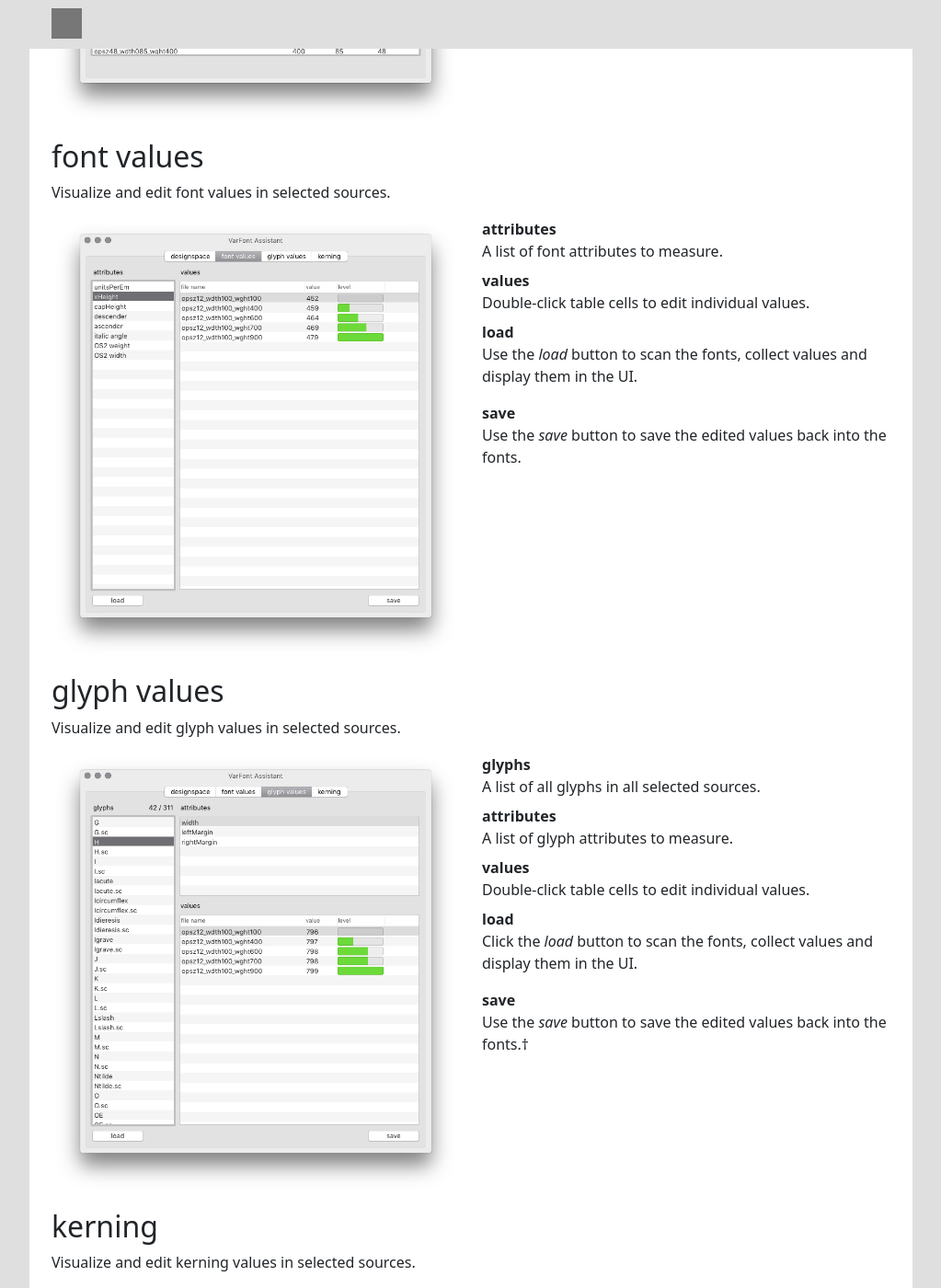
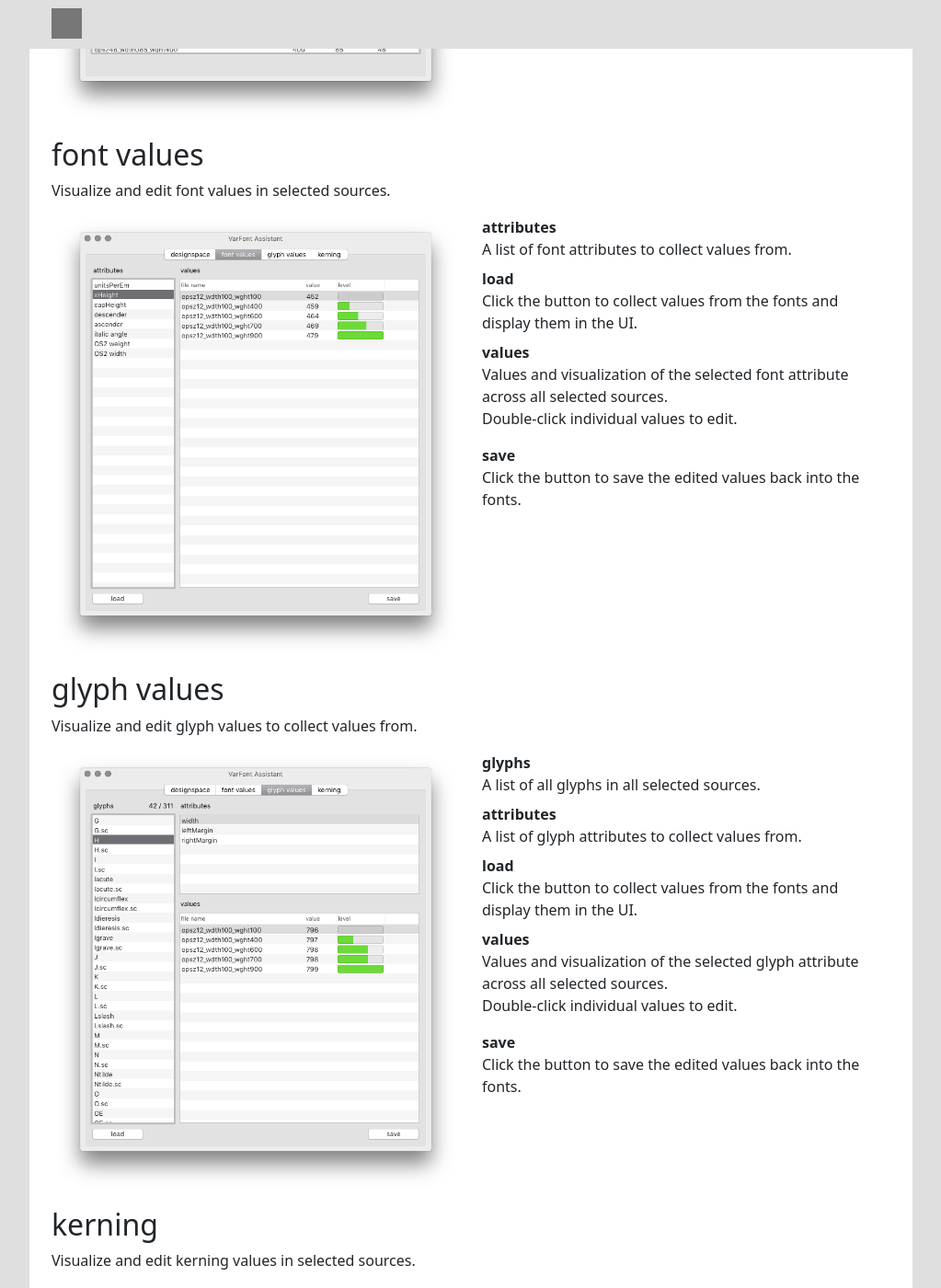
Before and after one commit to googlefonts/fb-variable-values, a Jekyll site: the page built from docs/_reference/varfont-assistant.md, in a window 1280 px wide and 1400 px high, scrolled down 611 px. Shown: the whole window at 92% size, without its empty margins (128-1151 px from the left). Built offline with Jekyll 4.4.1, drawn with Linux system fonts in a browser that asks for light colours; nearby versions of some CDN libraries; some of the changed text lies outside the part shown.

Commit message:
small tweaks to the docs

```diff
--- a/docs/_layouts/default.html
+++ b/docs/_layouts/default.html
@@ -64,6 +64,7 @@
     <div class="container mx-auto px-md-4 py-4 bg-white">
       <div class='row'>
         <h1 class='col-sm-9 mt-sm-1'>{{ page.title }}</h1>
+        {% comment %}
         {% if page.collection %}
           {% if prev_url or next_url %}
             <nav class='col-sm-3 mt-sm-2'>
@@ -82,6 +83,7 @@
             </nav>
           {% endif %}
         {% endif %}
+        {% endcomment %}
       </div>
       {{ content }}
     </div>
--- a/docs/_reference/varfont-assistant.md
+++ b/docs/_reference/varfont-assistant.md
@@ -21,17 +21,17 @@
 
 <div class='col-sm' markdown='1'>
 designspaces
-: Drag one or more `.designspace` files into the list.
+: Drag one or more designspace files into the list.
 
 axes
 : ^
   A list of axes in the selected designspace.
-  Reorder the list items to change the font sorting order.†
+  {% comment %}Reorder the list items to change the font sorting order.{% endcomment %}
 
 sources
 : ^
-  A list of sources in the selected designspace.
-  Click on the column headers to sort the list using different parameters.
+  A list of all sources in the selected designspace.
+  Click on the column headers to sort the list based on different axes.
   Select which sources to collect values from.
 </div>
 
@@ -51,24 +51,26 @@
 
 <div class='col-sm' markdown='1'>
 attributes
-: A list of font attributes to measure.
+: A list of font attributes to collect values from.
+
+load
+: Click the button to collect values from the fonts and display them in the UI.
 
 values
-: Double-click table cells to edit individual values.
+: ^
+  Values and visualization of the selected font attribute across all selected sources.
+  Double-click individual values to edit.
 
-load
-: Use the *load* button to scan the fonts, collect values and display them in the UI.
-
-<!--
+{% comment %}
 visualize
 : Use the *visualize* button to plot the numbers with graphics in PDF format.†
 
 export
 : Use the *export* button to save the table as a CSV file.†
--->
+{% endcomment %}
 
 save
-: Use the *save* button to save the edited values back into the fonts.
+: Click the button to save the edited values back into the fonts.
 </div>
 
 </div>
@@ -77,7 +79,7 @@
 glyph values
 ------------
 
-Visualize and edit glyph values in selected sources.
+Visualize and edit glyph values to collect values from.
 
 <div class='row'>
 
@@ -90,24 +92,26 @@
 : A list of all glyphs in all selected sources.
 
 attributes
-: A list of glyph attributes to measure.
+: A list of glyph attributes to collect values from.
+
+load
+: Click the button to collect values from the fonts and display them in the UI.
 
 values
-: Double-click table cells to edit individual values.
+: ^
+  Values and visualization of the selected glyph attribute across all selected sources.
+  Double-click individual values to edit.
 
-load
-: Click the *load* button to scan the fonts, collect values and display them in the UI.
-
-<!--
+{% comment %}
 visualize
 : Use the *visualize* button to plot the numbers with graphics in PDF format.†
 
 export
 : Use the *export* button to save the table as a CSV file.†
--->
+{% endcomment %}
 
 save
-: Use the *save* button to save the edited values back into the fonts.†
+: Click the button to save the edited values back into the fonts.
 </div>
 
 </div>
@@ -135,10 +139,11 @@
   Select one or more items to measure.
 
 values
-: A list of measured values for the selected sources.†
+: ^
+  Values and visualization of the selected measurement across all selected sources.
+  A list of measured values for the selected sources.†
 
-load
-: Click the *load* button to scan the fonts, collect values and display them in the UI.
+: Click the button to collect values from the fonts and display them in the UI.
 
 visualize
 : Use the *visualize* button to plot the numbers with graphics in PDF format.†
@@ -166,24 +171,24 @@
 pairs
 : A list of all kerning pairs in all selected sources.
 
+load
+: Click the button to collect values from the fonts and display them in the UI.
+
 values
-: Values of the selected kerning pair across all selected sources.
+: ^
+  Values and visualization of the selected kerning pair across all selected sources.
+  Double-click individual values to edit.
 
-load
-: Click the *load* button to scan the fonts, collect values and display them in the UI.
-
-<!--
+{% comment %}
 visualize
 : Use the *visualize* button to plot the numbers with graphics in PDF format.†
 
 export
 : Use the *export* button to save the kerning data as a CSV file.†
--->
+{% endcomment %}
 
 save
-: Use the *save* button to save the edited values back into the fonts.
+: Click the button to save the edited values back into the fonts.
 </div>
 
 </div>
-
-† not implemented yet
```
